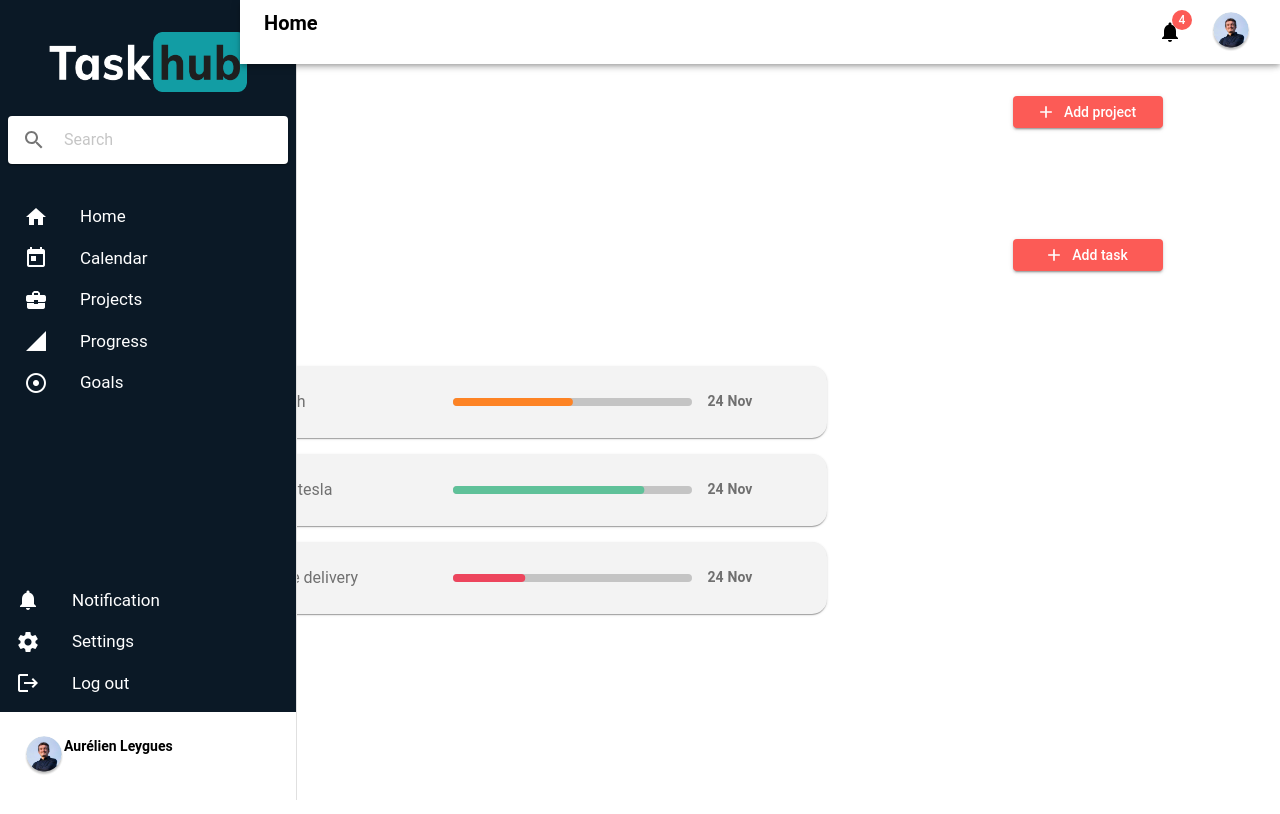
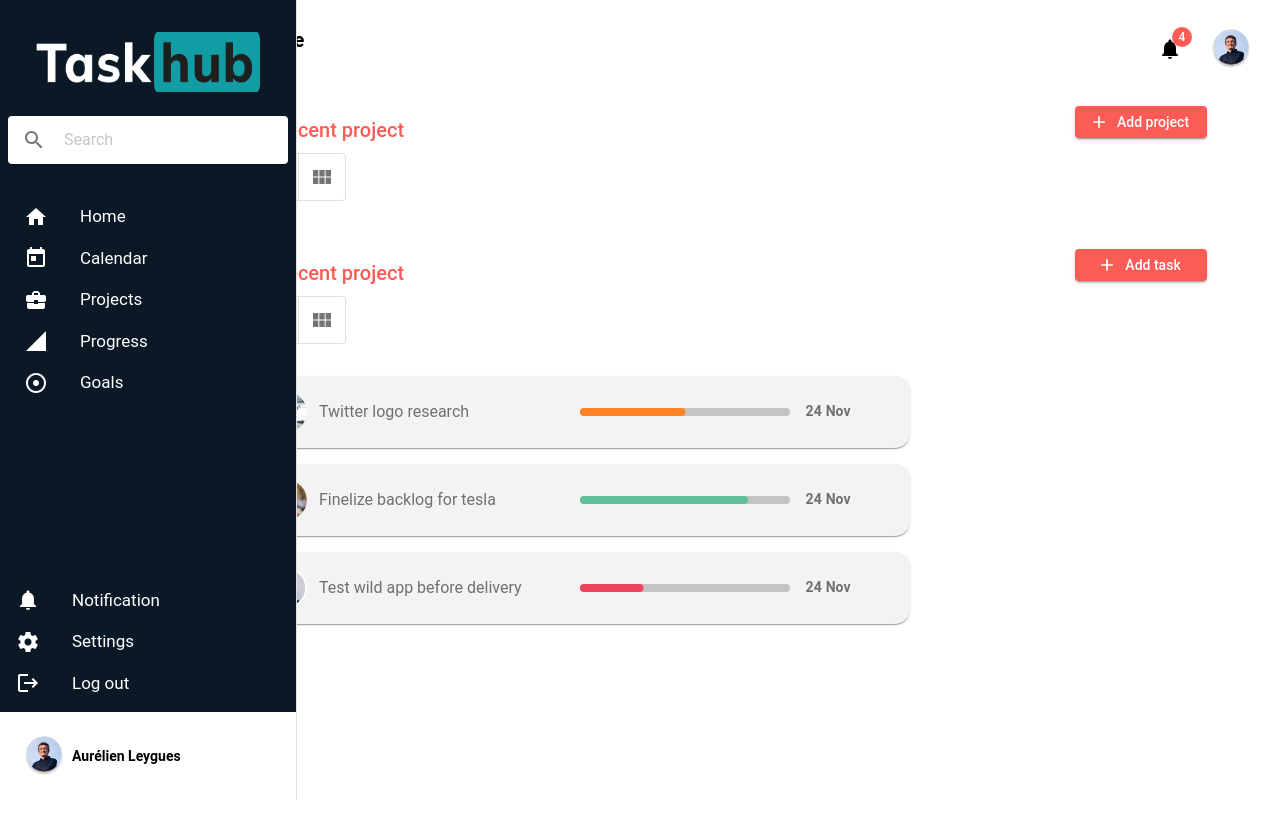
Before and after one commit to WildCodeSchool/2109-wns-lyon-bug404-front, a React (Create React App) app in the folder client/: page /dashboard in a window 1280 px wide. Shown: the top 814 px of the page. Built offline with nearby package versions, Linux system fonts and the light colour scheme.

Commit message:
added sidebar styles

```diff
--- a/client/src/components/layout/Sidebar/Sidebar.tsx
+++ b/client/src/components/layout/Sidebar/Sidebar.tsx
@@ -1,60 +1,86 @@
 import React, { MouseEventHandler } from "react";
 import { Grid, Drawer, Paper, Typography, Avatar } from "@mui/material";
-import Toolbar from '@mui/material/Toolbar';
-import List from '@mui/material/List';
+import Toolbar from "@mui/material/Toolbar";
+import List from "@mui/material/List";
 import Sidelinks from "../Sidelinks/Sidelinks";
 import Searchbar from "../Searchbar/Searchbar";
 import SidebarLogo from "../SidebarLogo/SidebarLogo";
-import logo from '../../../assets/profile-img.png';
+import logo from "../../../assets/profile-img.png";
 
-
-const Sidebar = ({ open, toggleDrawer }: { open: boolean; toggleDrawer: MouseEventHandler }) => {
+const Sidebar = ({
+	open,
+	toggleDrawer,
+}: {
+	open: boolean;
+	toggleDrawer: MouseEventHandler;
+}) => {
 	const links = {
-        'up': [
-            { 'name': "Home", 'icon': 'home' },
-            { 'name': "Calendar", 'icon': 'today' },
-            { 'name': "Projects", 'icon': 'business_center' },
-            { 'name': "Progress", 'icon': 'network_cell' },
-            { 'name': "Goals", 'icon': 'mode_standby' }
+		up: [
+			{ name: "Home", icon: "home" },
+			{ name: "Calendar", icon: "today" },
+			{ name: "Projects", icon: "business_center" },
+			{ name: "Progress", icon: "network_cell" },
+			{ name: "Goals", icon: "mode_standby" },
 		],
-        'down': [
-            { 'name': "Notification", 'icon': 'notifications' },
-            { 'name': "Settings", 'icon': 'settings' },
-            { 'name': "Log out", 'icon': 'logout' },
-        ]
-    }
+		down: [
+			{ name: "Notification", icon: "notifications" },
+			{ name: "Settings", icon: "settings" },
+			{ name: "Log out", icon: "logout" },
+		],
+	};
 	return (
 		<>
-            <Drawer variant="permanent" open={open} sx={{
-
-            }}>
+			<Drawer variant='permanent' open={open} sx={{}}>
 				<Toolbar
 					sx={{
-                        display: 'flex',
-                        alignItems: 'flex-start',
-                        justifyContent: 'flex-end',
+						display: "flex",
+						alignItems: "flex-start",
+						justifyContent: "flex-end",
 						px: [0],
-                        backgroundColor: '#0B1926',
-                        height: '100vh',
-                        color: 'white',
-                        fontFamily: 'Mulish, sans-serif',
-                    }}
-                >
-                    <Grid container direction='column' justifyContent='space-between' sx={{ height: '100%'}}>
-                        <Grid sx={{ padding:'0.5rem'}}>
+						backgroundColor: "#0B1926",
+						height: "100vh",
+						color: "white",
+						fontFamily: "Mulish, sans-serif",
+					}}>
+					<Grid
+						container
+						direction='column'
+						justifyContent='space-between'
+						sx={{ height: "100%" }}>
+						<Grid sx={{ padding: "0.5rem" }}>
 							<SidebarLogo />
 							<Searchbar />
 							<List>
-                                {links.up.map((link) => (<Sidelinks link={link.name} icon={link.icon} />))}
+								{links.up.map((link) => (
+									<Sidelinks link={link.name} icon={link.icon} />
+								))}
 							</List>
 						</Grid>
 						<Grid>
 							<List>
-                                {links.down.map((link) => (<Sidelinks link={link.name} icon={link.icon} />))}
+								{links.down.map((link) => (
+									<Sidelinks link={link.name} icon={link.icon} />
+								))}
 							</List>
-                            <Grid container direction='row' sx={{ backgroundColor: 'white', padding: '1.5rem', fontFamily: 'Mulish, sans-serif',}}>
+							<Grid
+								container
+								direction='row'
+								alignItems='center'
+								sx={{
+									backgroundColor: "white",
+									padding: "1.5rem",
+									fontFamily: "Mulish, sans-serif",
+								}}>
 								<Avatar src={logo} />
-                                <Typography sx={{ color: 'black', fontSize: '14px', fontWeight: 'bold' }}>Aurélien Leygues</Typography>
+								<Typography
+									sx={{
+										color: "black",
+										fontSize: "14px",
+										fontWeight: "bold",
+										paddingLeft: ".5rem",
+									}}>
+									Aurélien Leygues
+								</Typography>
 							</Grid>
 						</Grid>
 					</Grid>
--- a/client/src/components/layout/SidebarLogo/SidebarLogo.tsx
+++ b/client/src/components/layout/SidebarLogo/SidebarLogo.tsx
@@ -1,17 +1,32 @@
-import { Box } from "@mui/material";
-import logo from '../../../assets/logo-sidebar-taskhub.png'
+import { Avatar, Box } from "@mui/material";
+import logo from "../../../assets/logo-sidebar-taskhub.png";
+import { Link, useNavigate } from "react-router-dom";
 
 const SidebarLogo = () => {
-    return (<Box
-        display="flex"
-        justifyContent="center"
-        sx={{
-            marginTop: '1.5rem',
-            marginBottom: '1.5rem'
-        }}
-    >
-        <img src={logo} style={{ height: '60px', justifyContent: 'center' }}/>
-    </Box>)
-}
+	const navigate = useNavigate();
+	return (
+		<Box
+			display='flex'
+			justifyContent='center'
+			sx={{
+				marginTop: "1.5rem",
+				marginBottom: "1.5rem",
+			}}
+			onClick={() => {
+				navigate("/");
+			}}>
+			<Avatar
+				variant='square'
+				src={logo}
+				sx={{
+					height: "60px",
+					width: "80%",
+					justifyContent: "center",
+					cursor: "pointer",
+				}}
+			/>
+		</Box>
+	);
+};
 
 export default SidebarLogo;
--- a/client/src/components/screens/landingPage/LandingPage.tsx
+++ b/client/src/components/screens/landingPage/LandingPage.tsx
@@ -16,6 +16,8 @@ const LandingPage = () => {
 					height: "100vh",
 					backgroundSize: "100%",
 					backgroundPosition: "center",
+					padding: "0",
+					margin: "0",
 				}}>
 				<Header></Header>
 				<Grid container>
@@ -26,7 +28,7 @@ const LandingPage = () => {
 						sx={{
 							paddingLeft: "4rem",
 							marginTop: "5rem",
-							height: "80%",
+							height: "70%",
 						}}>
 						<Grid item xs={9}>
 							<Typography
--- a/client/src/components/screens/main/Dashboard.tsx
+++ b/client/src/components/screens/main/Dashboard.tsx
@@ -24,8 +24,7 @@ import Task from "../dashboard/Task/Task";
 import Icon from "@mui/material/Icon";
 import Project from "../dashboard/Project/Project";
 import User from "./User";
-import Sidebar from "../../layout/Sidebar/Sidebar"
-
+import Sidebar from "../../layout/Sidebar/Sidebar";
 
 const drawerWidth: number = 240;
 
@@ -111,14 +110,12 @@ function DashboardContent() {
 
 	return (
 		<ThemeProvider theme={taskTheme}>
-			<Box sx={{ display: "flex" }}>
-				<CssBaseline />
-				<AppBar position='absolute' open={open}>
-					<Toolbar
-						sx={{
-							pr: "24px", // keep right padding when drawer closed
-							backgroundColor: "#fff",
-						}}>
+			<Grid container>
+				<Grid item xs={2}>
+					<Sidebar open={open} toggleDrawer={toggleDrawer} />
+				</Grid>
+				<Grid item xs={10} sx={{ padding: "1rem" }}>
+					<Grid item xs={12}>
 						<Grid container direction='row' justifyContent='space-between'>
 							<Grid container item xs={4} direction='row'>
 								<Grid>
@@ -138,9 +135,11 @@ function DashboardContent() {
 									<Typography
 										component='h1'
 										variant='h6'
-										color='inherit'
-										noWrap
-										sx={{ flexGrow: 1, color: "black", fontWeight: 700 }}>
+										sx={{
+											color: "black",
+											fontWeight: 700,
+											paddingLeft: "1rem",
+										}}>
 										Home
 									</Typography>
 								</Grid>
@@ -164,26 +163,22 @@ function DashboardContent() {
 								</Grid>
 							</Grid>
 						</Grid>
-					</Toolbar>
-				</AppBar>
-				<Sidebar open={open} toggleDrawer={toggleDrawer} />
-				<Box
-					component='main'
-					sx={{
-						backgroundColor: "#fff",
-						flexGrow: 1,
-						height: "100vh",
-						overflow: "auto",
-					}}>
-					<Toolbar />
-					<Container maxWidth='lg'>
+					</Grid>
+
+					<Grid
+						component='main'
+						sx={{
+							backgroundColor: "#fff",
+
+							height: "100vh",
+						}}>
 						<Grid container sx={{ marginTop: "1rem" }}>
 							<Project />
 							<Task />
 						</Grid>
-					</Container>
-				</Box>
-			</Box>
+					</Grid>
+				</Grid>
+			</Grid>
 		</ThemeProvider>
 	);
 }
```
Lines whose indentation alone changed are shown as unchanged.
